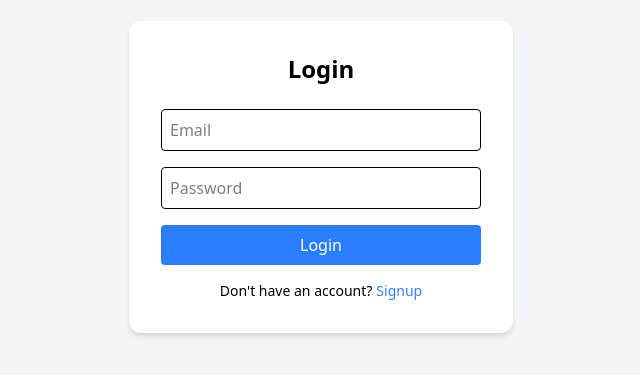
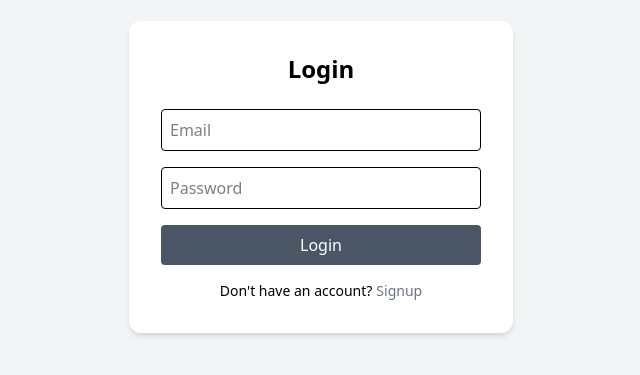
Before and after one commit to Rahulwagh228/BookFrontend, a Next.js app: page /auth in a window 1280 px wide. Shown: the part 223-598 px from the top of the page, without its empty margins (319-959 px from the left). Built offline with nearby package versions, Linux system fonts and the light colour scheme; no server answers.

Commit message:
small fix

```diff
--- a/app/auth/page.tsx
+++ b/app/auth/page.tsx
@@ -118,7 +118,7 @@
 
           <button
             type="submit"
-            className="w-full bg-blue-500 text-white py-2 rounded hover:bg-blue-600"
+            className="w-full bg-gray-600 text-white py-2 rounded hover:bg-gray-800"
           >
             {isLogin ? "Login" : "Create Account"}
           </button>
@@ -129,7 +129,7 @@
           {isLogin ? "Don't have an account?" : "Already have an account?"}
 
           <button
-            className="text-blue-500 ml-1"
+            className="text-gray-500 ml-1"
             onClick={() => setIsLogin(!isLogin)}
           >
             {isLogin ? "Signup" : "Login"}
--- a/components/AddBookModal.tsx
+++ b/components/AddBookModal.tsx
@@ -72,7 +72,7 @@
               name="title"
               value={form.title}
               onChange={handleChange}
-              placeholder="e.g. Atomic Habits"
+              placeholder="e.g Atomic Habits"
               className="w-full p-3 bg-gray-50 border border-gray-200 rounded-xl focus:ring-2 focus:ring-gray-200 focus:outline-none transition-all"
               required
             />
@@ -85,7 +85,7 @@
               name="author"
               value={form.author}
               onChange={handleChange}
-              placeholder="e.g. James Clear"
+              placeholder="e g. James Clear"
               className="w-full p-3 bg-gray-50 border border-gray-200 rounded-xl focus:ring-2 focus:ring-gray-200 focus:outline-none transition-all"
             />
           </div>
@@ -97,7 +97,7 @@
               name="tags"
               value={form.tags}
               onChange={handleChange}
-              placeholder="e.g. Productivity, Self-help"
+              placeholder=" Productivity, Self-help"
               className="w-full p-3 bg-gray-50 border border-gray-200 rounded-xl focus:ring-2 focus:ring-gray-200 focus:outline-none transition-all"
             />
           </div>
```
